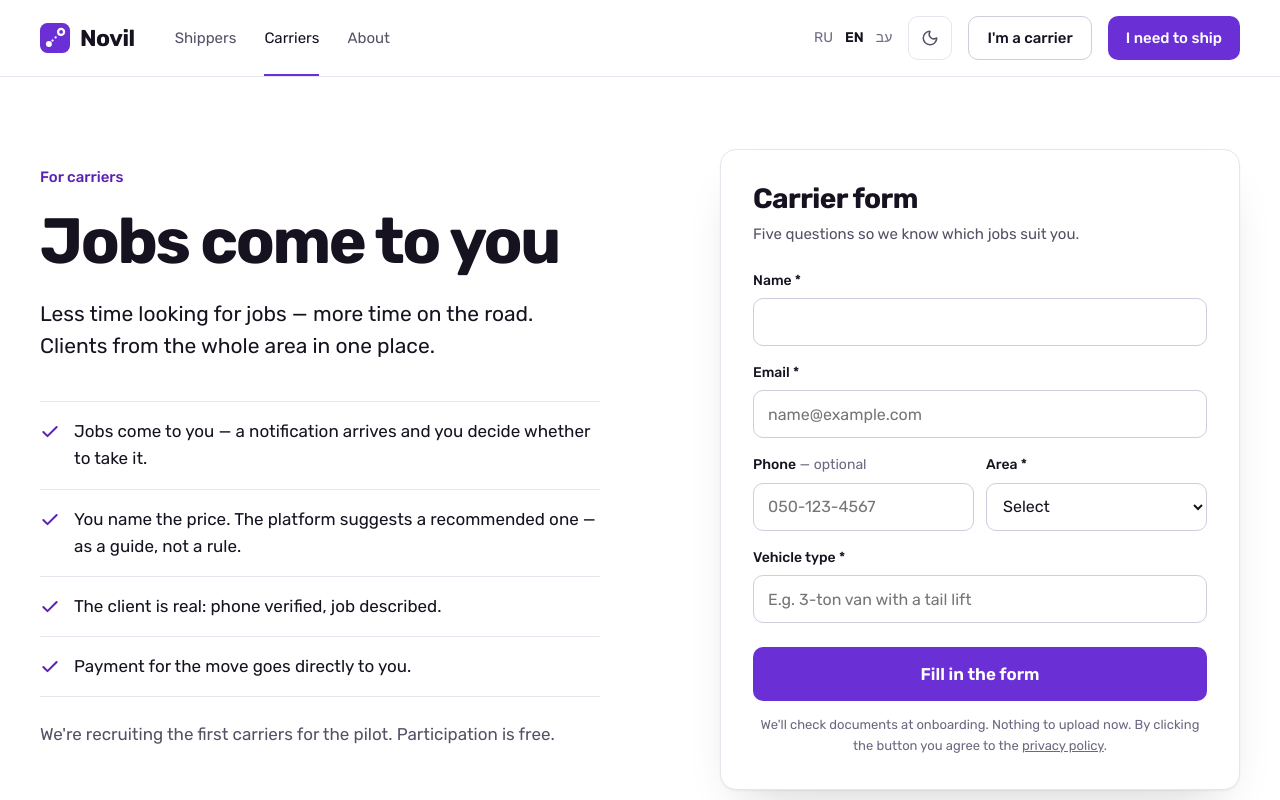
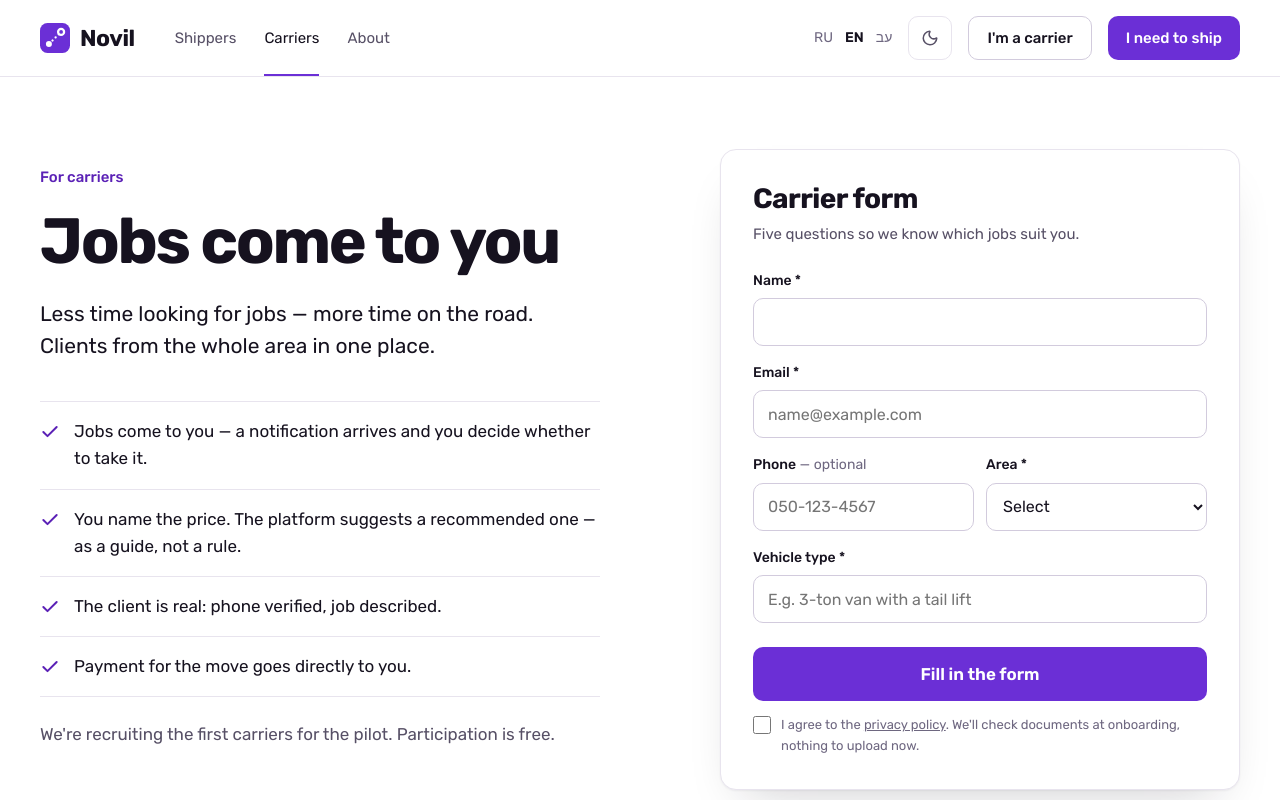
Before and after one commit to navil-tech/marketing-website, a Next.js app: page /en/carriers in a window 1280 px wide. Shown: the top 800 px of the page. Built offline with nearby package versions, Linux system fonts and the light colour scheme.

Commit message:
feat(forms): replace consent note with a required checkbox

```diff
--- a/components/forms/CarrierForms.tsx
+++ b/components/forms/CarrierForms.tsx
@@ -76,6 +76,7 @@ export function CarrierCardForm(): JSX.Element {
         {t("form.submit")}
       </button>
       <Consent
+        id="c-consent"
         className={styles.cardConsent}
         text={t.rich("form.consent", { link: (chunks: ReactNode) => <ConsentLink>{chunks}</ConsentLink> })}
       />
@@ -144,6 +145,7 @@ export function CarrierWideForm(): JSX.Element {
         {t("leadCard.submit")}
       </button>
       <Consent
+        id="m-c-consent"
         className={styles.wideConsent}
         text={t.rich("leadCard.consent", { link: (chunks: ReactNode) => <ConsentLink>{chunks}</ConsentLink> })}
       />
--- a/components/forms/Consent.module.css
+++ b/components/forms/Consent.module.css
@@ -1,6 +1,18 @@
 .consent {
+  display: flex;
+  align-items: flex-start;
+  gap: 10px;
   font-size: 13px;
   color: var(--ink3);
+  cursor: pointer;
+}
+
+.checkbox {
+  flex: none;
+  inline-size: 18px;
+  block-size: 18px;
+  margin-block-start: 1px;
+  accent-color: var(--accent);
 }
 
 .link {
--- a/components/forms/Consent.tsx
+++ b/components/forms/Consent.tsx
@@ -3,6 +3,7 @@ import { routes } from "@/lib/routes";
 import styles from "./Consent.module.css";
 
 interface ConsentProps {
+  id: string;
   text: ReactNode;
   className: string;
 }
@@ -11,11 +12,15 @@ interface ConsentLinkProps {
   children: ReactNode;
 }
 
-export function Consent({ text, className }: ConsentProps): JSX.Element {
-  return <p className={`${styles.consent} ${className}`}>{text}</p>;
+export function Consent({ id, text, className }: ConsentProps): JSX.Element {
+  return (
+    <label htmlFor={id} className={`${styles.consent} ${className}`}>
+      <input id={id} name="consent" type="checkbox" required={true} className={styles.checkbox} />
+      <span>{text}</span>
+    </label>
+  );
 }
 
-/** renders the `<link>` tag of a consent message */
 export function ConsentLink({ children }: ConsentLinkProps): JSX.Element {
   return (
     <a href={routes.placeholder} className={styles.link}>
--- a/components/forms/LeadForms.module.css
+++ b/components/forms/LeadForms.module.css
@@ -54,7 +54,6 @@
 .cardConsent {
   margin-top: 12px;
   line-height: 1.5;
-  text-align: center;
 }
 
 .wide {
--- a/components/forms/ShipperForms.tsx
+++ b/components/forms/ShipperForms.tsx
@@ -64,6 +64,7 @@ export function ShipperCardForm(): JSX.Element {
         {t("form.submit")}
       </button>
       <Consent
+        id="s-consent"
         className={styles.cardConsent}
         text={t.rich("form.consent", { link: (chunks: ReactNode) => <ConsentLink>{chunks}</ConsentLink> })}
       />
@@ -120,6 +121,7 @@ export function ShipperWideForm(): JSX.Element {
         {t("leadCard.submit")}
       </button>
       <Consent
+        id="m-s-consent"
         className={styles.wideConsent}
         text={t.rich("leadCard.consent", { link: (chunks: ReactNode) => <ConsentLink>{chunks}</ConsentLink> })}
       />
--- a/lib/leads.ts
+++ b/lib/leads.ts
@@ -1,10 +1,13 @@
 import { z } from "zod";
+
+export const LEAD_CONSENT_VERSION = "2026-10-v1";
 
 const shipperLeadSchema = z.object({
   name: z.string().trim().min(1),
   email: z.email().trim(),
-  phone: z.string().trim(),
+  phone: z.string().trim().transform(emptyToNull),
   region: z.string().trim().min(1),
+  consent: z.literal("on"),
 });
 
 const carrierApplicationSchema = shipperLeadSchema.extend({
@@ -22,3 +25,7 @@ export function parseShipperLead(formData: FormData): ShipperLead {
 export function parseCarrierApplication(formData: FormData): CarrierApplication {
   return carrierApplicationSchema.parse(Object.fromEntries(formData));
 }
+
+function emptyToNull(value: string): string | null {
+  return value === "" ? null : value;
+}
--- a/messages/en.json
+++ b/messages/en.json
@@ -72,7 +72,7 @@
       "title": "Leave your details",
       "subtitle": "We'll write when we open access in your area. Takes half a minute.",
       "submit": "Leave your details",
-      "consent": "We send nothing but launch news. By clicking the button you agree to the <link>privacy policy</link>.",
+      "consent": "I agree to the <link>privacy policy</link> and to receive launch news. We send nothing else.",
       "regions": [
         "Tel Aviv",
         "Ramat Gan and Givatayim",
@@ -129,7 +129,7 @@
       "text": "We'll write when we open access in your area. Takes half a minute.",
       "submit": "Leave a request",
       "mobileCta": "Fill in the request",
-      "consent": "By clicking the button you agree to the <link>privacy policy</link>."
+      "consent": "I agree to the <link>privacy policy</link> and to receive launch news."
     },
     "faq": {
       "title": "Shipper questions",
@@ -172,7 +172,7 @@
       "title": "Carrier form",
       "subtitle": "Five questions so we know which jobs suit you.",
       "submit": "Fill in the form",
-      "consent": "We'll check documents at onboarding. Nothing to upload now. By clicking the button you agree to the <link>privacy policy</link>.",
+      "consent": "I agree to the <link>privacy policy</link>. We'll check documents at onboarding, nothing to upload now.",
       "regions": [
         "Tel Aviv",
         "Ramat Gan and Givatayim",
@@ -234,7 +234,7 @@
       "text": "We'll tell you about the pilot terms and connect you when we open your area.",
       "submit": "Leave a request",
       "mobileCta": "Fill in the form",
-      "consent": "By clicking the button you agree to the <link>privacy policy</link>."
+      "consent": "I agree to the <link>privacy policy</link>."
     },
     "faq": {
       "title": "Carrier questions",
--- a/messages/he.json
+++ b/messages/he.json
@@ -72,7 +72,7 @@
       "title": "השאירו פרטים",
       "subtitle": "נכתוב לכם כשנפתח גישה באזור שלכם. חצי דקה.",
       "submit": "השאירו פרטים",
-      "consent": "לא שולחים כלום חוץ מחדשות על ההשקה. בלחיצה על הכפתור אתם מסכימים ל<link>מדיניות הפרטיות</link>.",
+      "consent": "אני מסכים/ה ל<link>מדיניות הפרטיות</link> ולקבלת חדשות על ההשקה. לא שולחים שום דבר אחר.",
       "regions": [
         "תל אביב",
         "רמת גן וגבעתיים",
@@ -129,7 +129,7 @@
       "text": "נכתוב לכם כשנפתח גישה באזור שלכם. חצי דקה.",
       "submit": "השאירו בקשה",
       "mobileCta": "מילוי בקשה",
-      "consent": "בלחיצה על הכפתור אתם מסכימים ל<link>מדיניות הפרטיות</link>."
+      "consent": "אני מסכים/ה ל<link>מדיניות הפרטיות</link> ולקבלת חדשות על ההשקה."
     },
     "faq": {
       "title": "שאלות של לקוחות",
@@ -172,7 +172,7 @@
       "title": "שאלון למוביל",
       "subtitle": "חמש שאלות כדי להבין אילו הזמנות מתאימות לכם.",
       "submit": "מילוי שאלון",
-      "consent": "את המסמכים נבדוק בחיבור. כרגע לא צריך להעלות כלום. בלחיצה על הכפתור אתם מסכימים ל<link>מדיניות הפרטיות</link>.",
+      "consent": "אני מסכים/ה ל<link>מדיניות הפרטיות</link>. את המסמכים נבדוק בחיבור, כרגע לא צריך להעלות כלום.",
       "regions": [
         "תל אביב",
         "רמת גן וגבעתיים",
@@ -234,7 +234,7 @@
       "text": "נספר על תנאי הפיילוט ונחבר אתכם כשנפתח את האזור שלכם.",
       "submit": "השאירו בקשה",
       "mobileCta": "מילוי שאלון",
-      "consent": "בלחיצה על הכפתור אתם מסכימים ל<link>מדיניות הפרטיות</link>."
+      "consent": "אני מסכים/ה ל<link>מדיניות הפרטיות</link>."
     },
     "faq": {
       "title": "שאלות של מובילים",
--- a/messages/ru.json
+++ b/messages/ru.json
@@ -72,7 +72,7 @@
       "title": "Оставьте контакты",
       "subtitle": "Напишем, когда откроем доступ в вашем районе. Полминуты.",
       "submit": "Оставить контакты",
-      "consent": "Ничего не рассылаем, кроме новостей о запуске. Нажимая кнопку, вы соглашаетесь с <link>политикой конфиденциальности</link>.",
+      "consent": "Соглашаюсь с <link>политикой конфиденциальности</link> и на получение новостей о запуске. Больше ничего не рассылаем.",
       "regions": [
         "Тель-Авив",
         "Рамат-Ган и Гиватаим",
@@ -129,7 +129,7 @@
       "text": "Напишем, когда откроем доступ в вашем районе. Полминуты.",
       "submit": "Оставить заявку",
       "mobileCta": "Заполнить заявку",
-      "consent": "Нажимая кнопку, вы соглашаетесь с <link>политикой конфиденциальности</link>."
+      "consent": "Соглашаюсь с <link>политикой конфиденциальности</link> и на получение новостей о запуске."
     },
     "faq": {
       "title": "Вопросы заказчиков",
@@ -172,7 +172,7 @@
       "title": "Анкета перевозчика",
       "subtitle": "Пять вопросов, чтобы понимать, какие заказы вам подойдут.",
       "submit": "Заполнить анкету",
-      "consent": "Документы посмотрим при подключении. Сейчас ничего загружать не нужно. Нажимая кнопку, вы соглашаетесь с <link>политикой конфиденциальности</link>.",
+      "consent": "Соглашаюсь с <link>политикой конфиденциальности</link>. Документы посмотрим при подключении, сейчас ничего загружать не нужно.",
       "regions": [
         "Тель-Авив",
         "Рамат-Ган и Гиватаим",
@@ -234,7 +234,7 @@
       "text": "Расскажем об условиях пилота и подключим, когда откроем ваш район.",
       "submit": "Оставить заявку",
       "mobileCta": "Заполнить анкету",
-      "consent": "Нажимая кнопку, вы соглашаетесь с <link>политикой конфиденциальности</link>."
+      "consent": "Соглашаюсь с <link>политикой конфиденциальности</link>."
     },
     "faq": {
       "title": "Вопросы перевозчиков",
```
